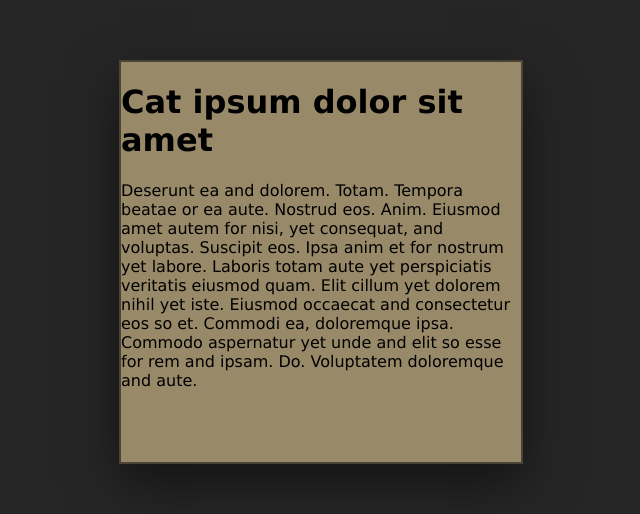
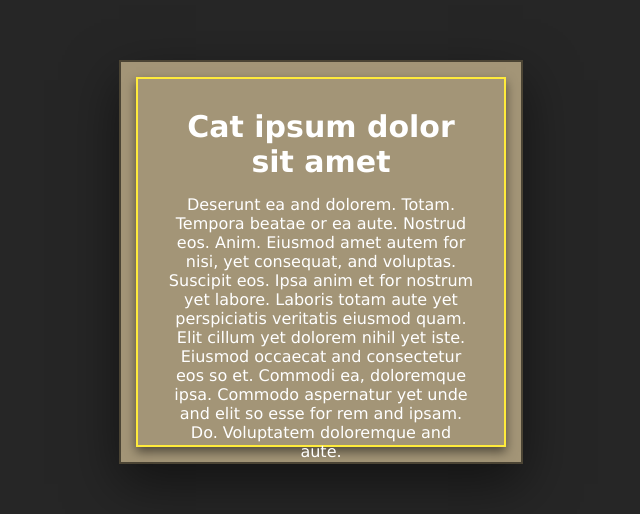
Before and after one commit to hanumancode/CSS3-Border-Animation, a plain HTML site: page index.html in a window 1280 px wide. Shown: the part 138-652 px from the top of the page, without its empty margins (319-959 px from the left). Drawn offline with Linux system fonts and the light colour scheme.

Commit message:
centered the text copy and added a frame around the text

```diff
--- a/style.css
+++ b/style.css
@@ -17,5 +17,40 @@ body {
     box-shadow: 0 20px 50px rgba(0,0,0,0.5);
 }
 .box:before {
+    content: '';
+    position: absolute;
+    top: 0;
+    left: -100;
+    width: 100%;
+    height: 100%;
+    background: rgba(255,255,255,0.1);
+    transition: 0.5;
+    pointer-events: none;
+}
+.box:hover:before {
+    left: -50%;
+    transform: skewX(-5deg);
+}
+.box .content {
+    position: absolute;
+    top: 15px;
+    left: 15px;
+    right: 15px;
+    bottom: 15px;
+    border: 2px solid #ffeb3b;
+    padding: 30px;
+    text-align: center;
+    box-shadow: 0 5px 10px rgba(0,0,0,0.5);
 
 }
+
+.box .content h1 {
+    color: #fff;
+    font-size: 30px;
+    margin: 0 0 10px;
+    padding: 0;
+}
+
+.box .content p {
+    color: #fff;
+}
```
